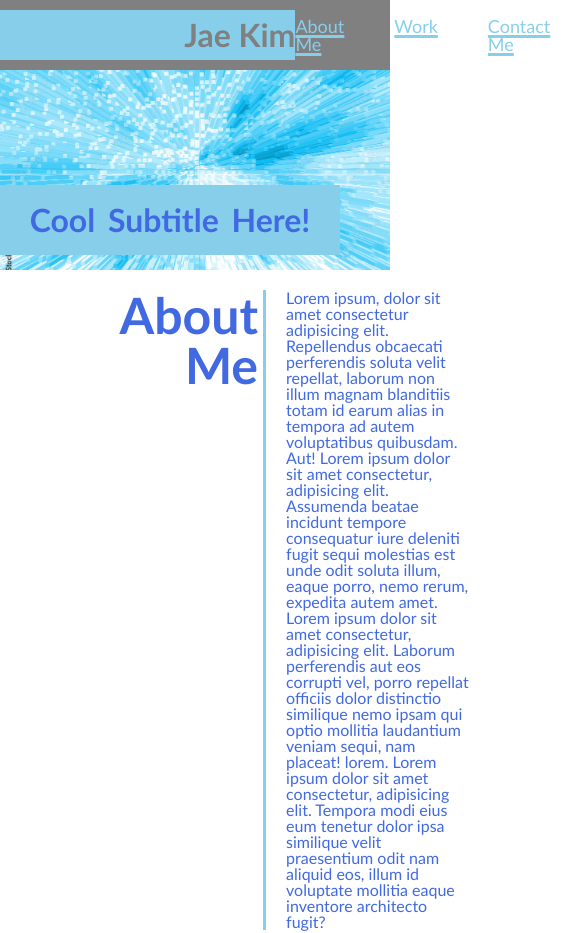
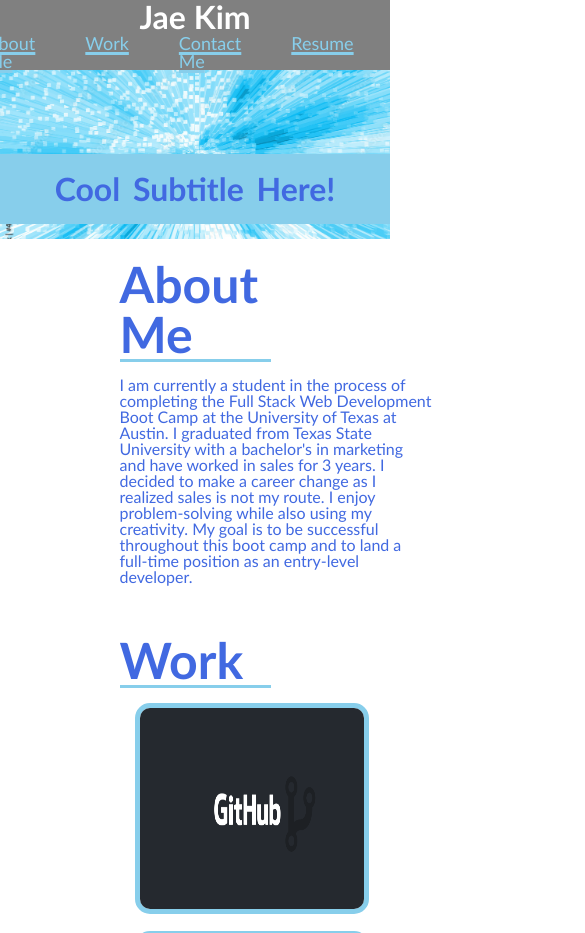
Before and after one commit to Jaek23/Portfolio, a plain HTML site: page index.html in a window 390 px wide. Shown: the top 933 px of the page, 585 px wide, since content can reach past the window. Drawn offline with Linux system fonts and the light colour scheme.

Commit message:
cleaned up html/css

```diff
--- a/assets/style.css
+++ b/assets/style.css
@@ -4,7 +4,7 @@
 }
 
 body{
-    font-family: "Gill Sans", sans-serif;
+    font-family:"Gill Sans", sans-serif;
 }
 
 header{
@@ -15,7 +15,12 @@ header{
     align-items: center;
 }
 
-header h1{
+main{
+    width:90%;
+    margin: 0 auto;
+}
+
+.title{
     background:#87CEEB;
     color:gray;
     font-size: xx-large;
@@ -25,34 +30,33 @@ header h1{
     justify-content:end;
     align-items: center;
 }
+
 .header-nav ul{
     display: flex;
 }
 
 .header-nav ul li{
     margin-right:50px;
-    display:flex;
 }
 
 .header-nav a{
     text-decoration: underline;
     text-decoration-thickness: 3px;
-    color:#87CEEB ;
+    color:#87CEEB;
     font-size:large;
 }
-
+/* The header nav links will change color to white when you hover over with the mouse.*/
 .header-nav a:hover{
     color: #fff;
 }
 
 .image-section{
     width:100%;
-    height:200px;
+    height:20vh;
     background-image: url(newblue.jpg);
     background-size:cover;
     background-repeat: no-repeat;
     background-position:center;
-    color: white;
     display:flex;
     justify-content: end;
     align-items: end;
@@ -92,9 +96,9 @@ header h1{
 .main-section p{
     width:80vw;
     margin-left: 20px;
-    color:	#4169E1;
+    color:#4169E1;
     display: flex;
-    align-items: center;
+    align-items:center;
 }
 
 .main-images{
@@ -103,39 +107,33 @@ header h1{
     flex-wrap: wrap;
     justify-content: center;
     width: 80vw;
-    height:80vh;
+    height:100%;
+    margin-left: 20px;
+}
+/* When you hover over the pictures in the work section they will be blurred out.*/
+img:hover{
+    -webkit-filter:blur(5px);
 }
 
-img:hover{
-    -webkit-filter: blur(5px);
-
-}
 .main-section img{
     height:25vh;
-    width:25vw;
+    width:30vw;
     border:5px solid skyblue;
     margin-top: 15px;
     margin-left:15px;
     border-radius: 15px;
 }
 
-#image-1{
-    width: 50vw;
-}
-#main-section-1{
-    margin-top:20px;
-}
-
 .main-section ul{
     display: flex;
-    justify-content: space-between;
+    justify-content:space-around;
     align-items: center;
     width: 80vw;
     margin-left: 20px;
 }
-
+/* when you hover over the nav links in the Contact Me section they will change color to sky blue with a border-radius.*/
 .main-section ul li a:hover{
-    border:1px solid black;
+    border:1px solid darkblue;
     padding:5px;
     border-radius: 15px;
     background: skyblue;
@@ -146,9 +144,13 @@ img:hover{
     border-left:3px solid #87CEEB;
 }
 
-main{
-    width:90%;;
-    margin: 0 auto;
+#image-1{
+    width: 60vw;
+    height:50vh;
+}
+
+#main-section-1{
+    margin-top:20px;
 }
 
 .main-section a{
@@ -158,19 +160,90 @@ main{
     color:	#4169E1;
 }
 
-
-#last-section{
-    height:20vh;
-    margin-bottom: 100px;
+/* Tablet size (max-width:992px) The format of the website will change to the style below when the screen width is 992px or smaller. */
+@media screen and (max-width:992px){
+    header{
+        display:flex;
+        flex-direction: column;
+    }
+    .title{
+        justify-content: center;
+        background: none;
+        color: white;
+    }
+    .image-section {
+        display: flex;
+        justify-content: center;
+    }
+    .header-image-text{
+        width:100%;
+        margin-right:0;
+    }
+    .main-section{
+        display: flex;
+        flex-direction: column;
+    }
+    .main-section h2{
+        text-align: start;
+    }
+    .line{
+        border-bottom:3px solid #87CEEB;
+    }
+    .main-section p{
+        margin-left: 0;
+        margin-top:15px;
+    }
+    .main-images{
+        margin-left: 0;
+    }
+    .main-section ul{
+        margin-left: 0;
+      margin-bottom: 15px;
+        margin-top: 15px;
+        display: flex;
+        justify-content:space-between
+    }
 }
 
-
-@media screen and (max-width:992px){
-    .main-section{
-        width:100%;
+/* Smartphone size (max-width:767px) The format of the website will change to the style below when the screen width is 767px or smaller.*/
+@media screen and (max-width:767px){
+    header{
+        display:flex;
+        flex-direction: column;
+    }
+    .title{
+        justify-content: center;
+        background: none;
+        color: white;
     }
 
+    .image-section {
+        display: flex;
+        justify-content: center;
+    }
     .header-image-text{
         width:100%;
+        margin-right:0;
+    }
+
+    .main-section ul{
+        display: flex;
+        flex-direction: column;
+        align-items:start;
+        margin-top: 5px;
+    }
+    .main-images{
+        display:flex;
+        flex-direction: column;
+    }
+    .main-images img{
+        width:60vw;
+        height:25vh;
+    }
+    .main-section ul li{
+        margin-top: 20px;
+    }
+    #image-1{
+        height:25vh;
     }
 }
--- a/index.html
+++ b/index.html
@@ -32,10 +32,7 @@
         <section class="main-section" id="main-section-1">
             <h2 id="about-me">About Me</h2>
             <div class="line"></div>
-            <p>Lorem ipsum, dolor sit amet consectetur adipisicing elit. Repellendus obcaecati perferendis soluta velit repellat, laborum non illum magnam blanditiis totam id earum alias in tempora ad autem voluptatibus quibusdam.
-               Aut! Lorem ipsum dolor sit amet consectetur, adipisicing elit. Assumenda beatae incidunt tempore consequatur iure deleniti fugit sequi molestias est unde odit soluta illum, eaque porro, nemo rerum, expedita autem amet.
-               Lorem ipsum dolor sit amet consectetur, adipisicing elit. Laborum perferendis aut eos corrupti vel, porro repellat officiis dolor distinctio similique nemo ipsam qui optio mollitia laudantium veniam sequi, nam placeat! lorem.
-               Lorem ipsum dolor sit amet consectetur, adipisicing elit. Tempora modi eius eum tenetur dolor ipsa similique velit praesentium odit nam aliquid eos, illum id voluptate mollitia eaque inventore architecto fugit?</p>
+            <p>I am currently a student in the process of completing the Full Stack Web Development Boot Camp at the University of Texas at Austin. I graduated from Texas State University with a bachelor's in marketing and have worked in sales for 3 years. I decided to make a career change as I realized sales is not my route. I enjoy problem-solving while also using my creativity. My goal is to be successful throughout this boot camp and to land a full-time position as an entry-level developer. </p>
         </section>
 
         <section class="main-section">
@@ -50,7 +47,7 @@
             </div>
         </section>
 
-        <section class="main-section" id="last-section">
+        <section class="main-section">
             <h2 id="contact-me">Contact Me</h2>
             <div class="line"></div>
             <ul>
```
Also changed, not shown: assets/headerbackground.jpg (deleted), assets/newheader.jpg (deleted), assets/skyblue.jpg (deleted), 1 other file.
